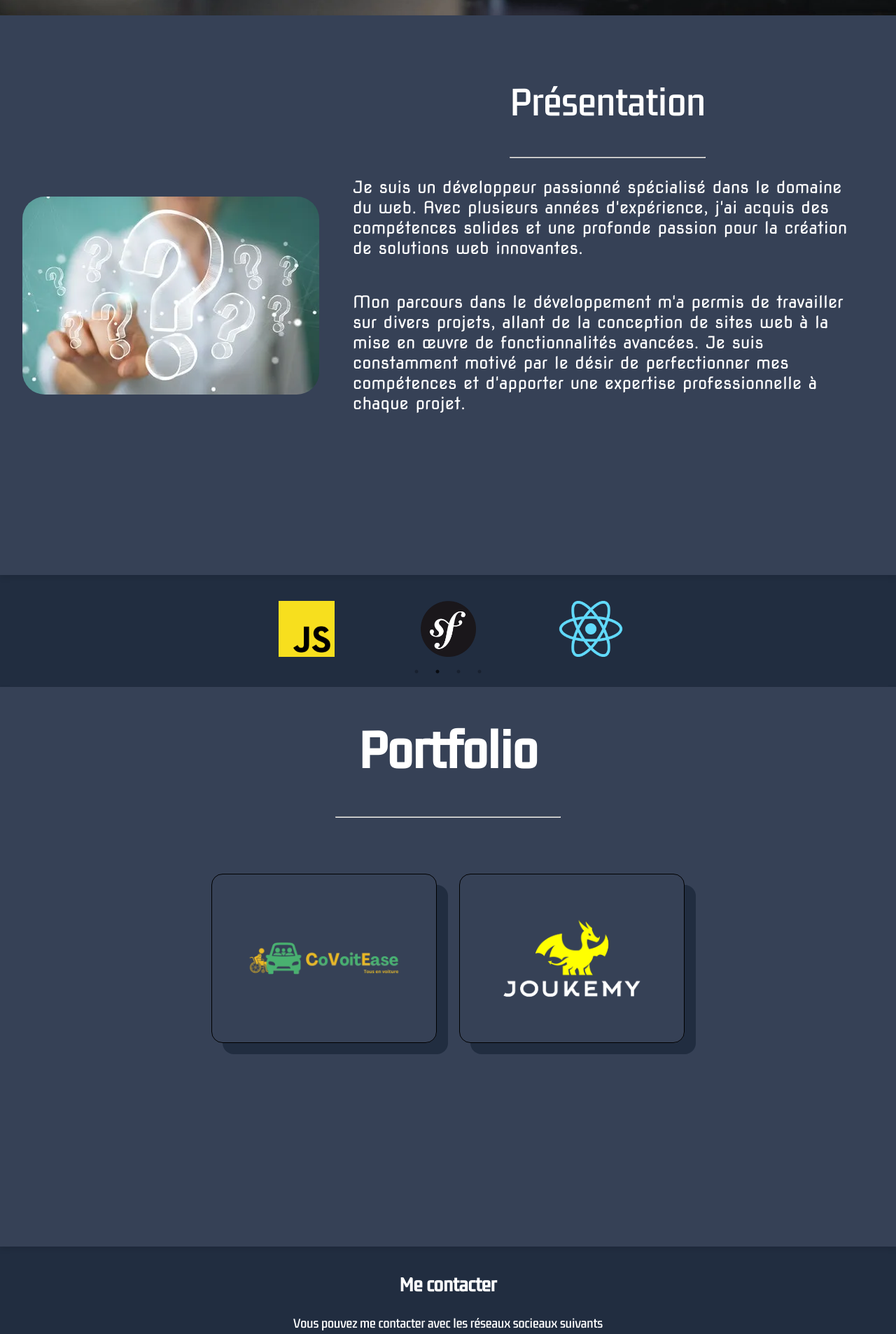
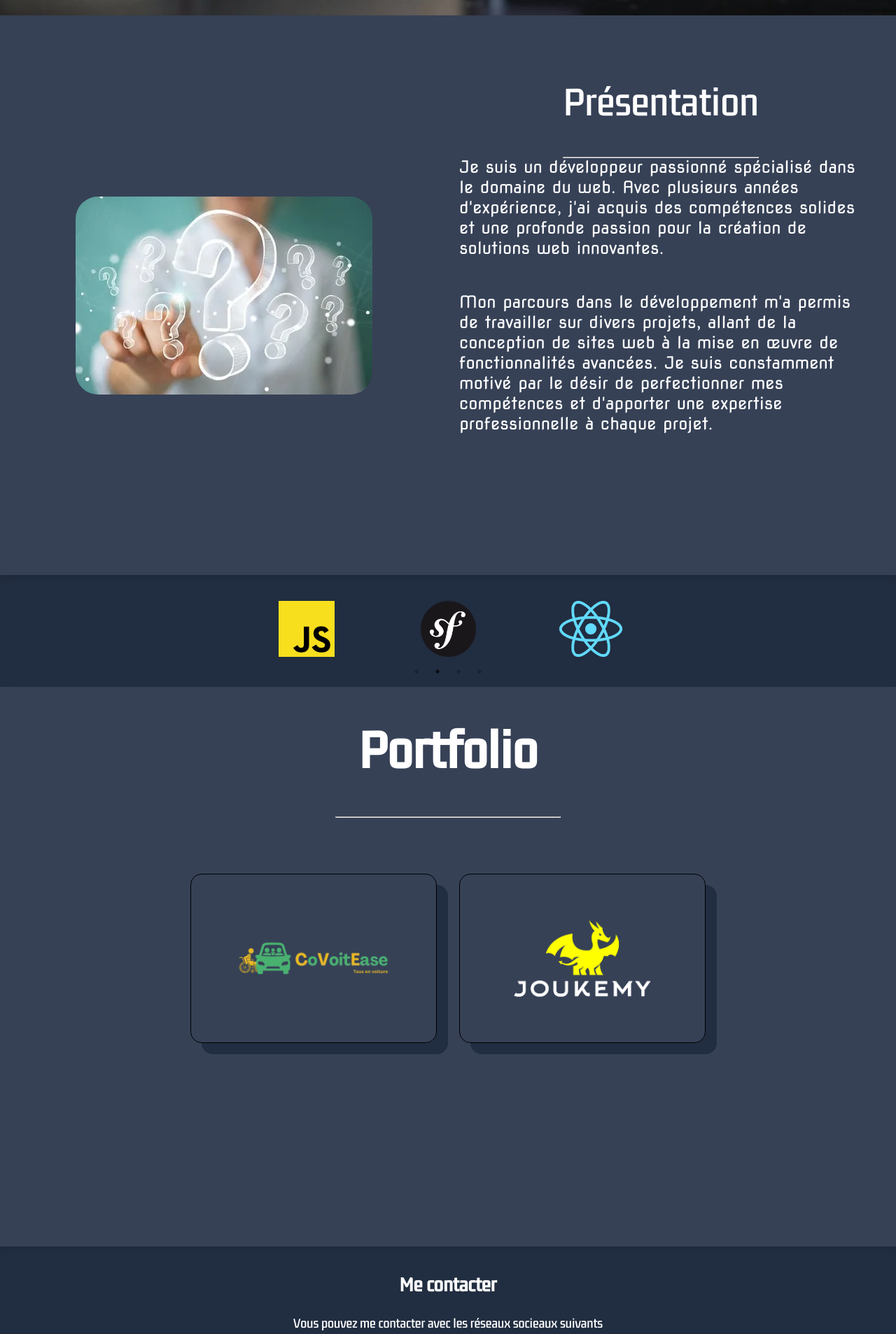
Before and after one commit to PourthieAlexis/portfolio, a React (Vite) app: page / in a window 1280 px wide. Shown: the part 778-2685 px from the top of the page at 70% size. Built offline with nearby package versions, Linux system fonts and the light colour scheme; grey boxes are pictures that could not be loaded.

Commit message:
refactor portfolio

```diff
--- a/src/App.jsx
+++ b/src/App.jsx
@@ -17,18 +17,20 @@ const GlobalStyle = createGlobalStyle`
 @font-face {
   font-family: 'VinaSans-Regular';
   src: url(${VinaSansRegular}) format('truetype');
+  font-display: swap;
 }
 
 @font-face {
   font-family: 'NovaSquare-Regular';
   src: url(${NovaSquareRegular}) format('truetype');
+  font-display: swap;
 
 }
 
 @font-face {
   font-family: 'KdamThmorPro-Regular';
   src: url(${KdamThmorProRegular}) format('truetype');
-
+  font-display: swap;
 }
 
   :root {
@@ -67,6 +69,8 @@ const GlobalStyle = createGlobalStyle`
 `;
 
 const Content = styled.div`
+  height: 100%;
+  width: 100%;
   display: flex;
   flex-direction: column;
 `;
--- a/src/components/PortfolioComponent.jsx
+++ b/src/components/PortfolioComponent.jsx
@@ -46,7 +46,7 @@ const ButtonCard = styled.button`
   position: absolute;
   top: 12rem;
   cursor: pointer;
-  left: 5rem;
+  left: 6rem;
   border-radius: 1rem;
   border: 1px solid black;
   background-color: transparent;
@@ -147,7 +147,12 @@ const PortfolioComponent = () => {
                 key={project.id}
               >
                 <ImgContainer>
-                  <img src={project.image} alt={project.image} />
+                  <img
+                    src={project.image}
+                    alt={project.image}
+                    width="350"
+                    height="400"
+                  />
                 </ImgContainer>
                 <ButtonCard>Voir Projet</ButtonCard>
               </Card>
--- a/src/components/PresentationComponent.jsx
+++ b/src/components/PresentationComponent.jsx
@@ -67,6 +67,7 @@ const PresentationWrapper = styled.div`
   align-items: center;
   border-top-right-radius: 1rem;
   padding: 1rem;
+  width: 100%;
 `;
 
 const ImageContainer = styled.div`
@@ -76,12 +77,14 @@ const ImageContainer = styled.div`
       ? `anim-lineUp 3s ease-out ${props.delay}s forwards`
       : "none"};
   transition: transform 0.3s ease-in-out;
+  width: 100%;
 
   img {
     object-fit: contain;
-    width: auto;
     border-radius: 2rem;
     margin: auto;
+    height: fit-content;
+    width: fit-content;
   }
 `;
 
--- a/src/components/SocialMediaComponent.jsx
+++ b/src/components/SocialMediaComponent.jsx
@@ -9,7 +9,6 @@ const SocialMedia = styled.div`
   position: fixed;
   left: 0;
   top: 10%;
-  height: 8rem;
   display: grid;
   grid-template-columns: 1fr;
   grid-template-rows: repeat(4, 3rem);
@@ -20,10 +19,9 @@ const SocialMedia = styled.div`
 
 const Social = styled.a`
   position: relative;
-  left: -7rem;
+  left: -14rem;
   display: flex;
-  animation: 1s anim-socialMedia ease-out;
-  width: 10rem;
+  width: 100%;
   height: 100%;
   justify-content: end;
   align-items: center;
@@ -32,15 +30,6 @@ const Social = styled.a`
   gap: 2rem;
   padding-right: 1rem;
   color: white;
-
-  @keyframes anim-socialMedia {
-    from {
-      left: -14rem;
-    }
-    to {
-      left: -7rem;
-    }
-  }
 
   &:hover {
     left: 0;
@@ -75,7 +64,7 @@ const SocialMediaComponent = () => {
         <img src={linkedIn} alt="Logo linkedIn" width="32" height="32" />
       </LinkedinIcon>
       <MailIcon href="mailto:alexispourthie@gmail.com">
-        <p>Mail</p>
+        <p>alexispourthie@gmail.com</p>
         <MailOutline
           color={"white"}
           title={"Mail"}
@@ -84,7 +73,7 @@ const SocialMediaComponent = () => {
         />
       </MailIcon>
       <PhoneIcon href="tel:0678293326">
-        <p>Téléphone</p>
+        <p>06.78.29.33.26</p>
         <CallOutline
           color={"white"}
           title={"Téléphone"}
```
Also changed, not shown: 29 other files (tests, documents, lock files or other folders).
